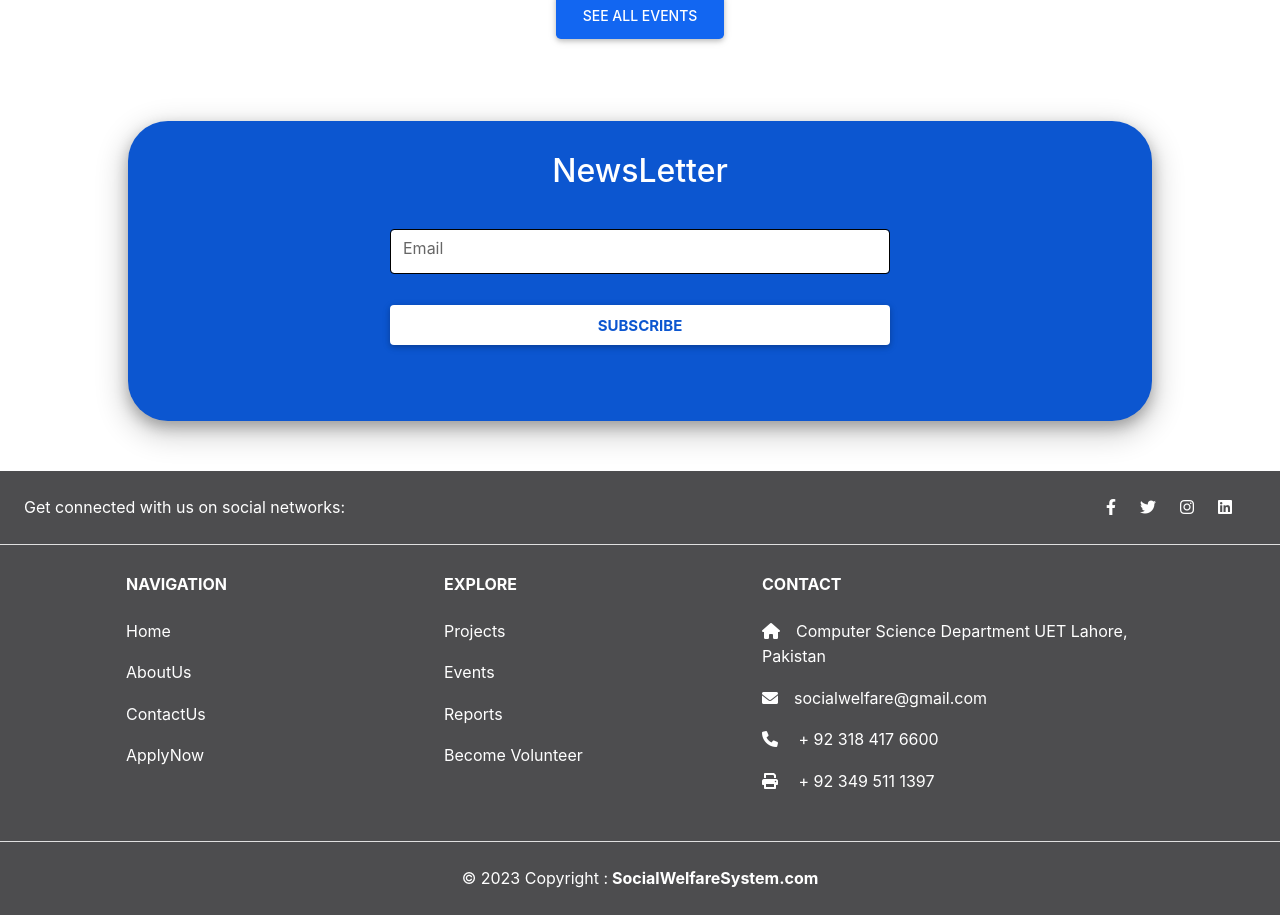
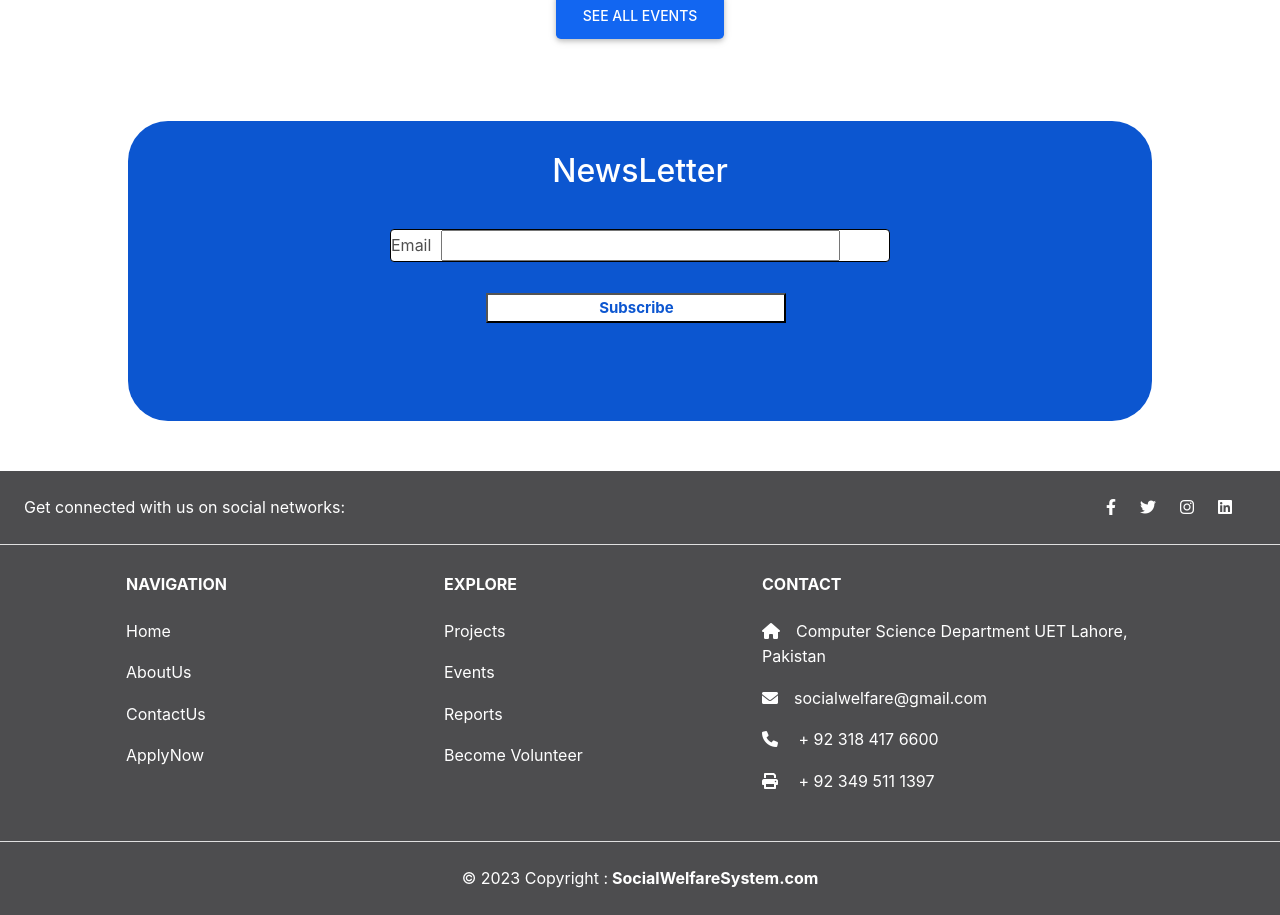
Before and after one commit to amjadkhanniazi/fyp_frontend, a React (Create React App) app: page / in a window 1280 px wide. Shown: the part 3280-4195 px from the top of the page. Built offline with nearby package versions, Linux system fonts and the light colour scheme.

Commit message:
successfully added api calling for news_letter section, everything unchanged, only bootstrap classes removed form form section.

```diff
--- a/src/components/Home.js
+++ b/src/components/Home.js
@@ -1,10 +1,39 @@
-import React from 'react'
+import React, {useState} from 'react'
 import Navbar from './Navbar';
 import Footer from './Footer';
 import { Link, useNavigate, } from 'react-router-dom';
 import { Grid } from '@mui/material';
+import axios from 'axios';
 
 export default function Home() {
+
+
+  const [newsletterEmail, setNewsletterEmail] = useState('');
+  const [message, setMessage] = useState('');
+
+  const handleNewsletterEmailChange = (e) => {
+    setNewsletterEmail(e.target.value);
+  };
+
+
+
+
+    const handleSubmitNewsletter = async (e) => {
+      e.preventDefault();
+
+      try {
+        await axios.post('https://localhost:7008/api/NewsLetters', {
+          email: newsletterEmail,
+        });
+
+        setNewsletterEmail('');
+        setMessage('Subscription successful! Thank you for subscribing.');
+      } catch (error) {
+
+        setMessage('Failed to subscribe. Please try again later.');
+      }
+    };
+
 
   const navigate = useNavigate()
   return (
@@ -322,29 +351,41 @@ export default function Home() {
           {/* Home News letter section */}
 
           <section style={{ padding: '50px 0px' }}>
-            <div className="shadow-4-strong" style={{ height: "300px", width: "100%", backgroundColor: "#0C56D0", borderRadius: "40px" }}>
+            <div  style={{ height: "300px", width: "100%", backgroundColor: "#0C56D0", borderRadius: "40px" }}>
 
-              <form>
-                <h2 style={{ color: "white", textAlign: "center", lineHeight: "100px" }}>NewsLetter</h2>
+            <form onSubmit={handleSubmitNewsletter}>
+            <h2 style={{ color: 'white', textAlign: 'center', lineHeight: '100px' }}>NewsLetter</h2>
+            <div  style={{ width: '80%', maxWidth: '500px', border: '1px solid black', borderRadius: '4px', margin: 'auto', backgroundColor: 'white' }}>
 
-                <div className="form-outline form-control"
-                  style={{ width: "80%", maxWidth: '500px', border: "1px solid black", borderRadius: "4px", margin: "auto", backgroundColor: "white" }}>
+            <label  htmlFor="form12">Email </label>
 
-                  <input type="text" id="form12" className="form-control" />
-                  <label className="form-label" htmlFor="form12">Email</label>
+              <input
+                type="text"
+                id="form12"
+                style={{width: '80%',marginLeft:'10px'}}
+                value={newsletterEmail}
+                onChange={handleNewsletterEmailChange}
+              />
 
-                </div>
+            </div>
+            <button
+              type="submit"
 
-                <button type="submit" className="btn btn-primary btn-block mb-4" style={{
-                  width: "80%", maxWidth: '500px', margin: "3% auto",
-                  color: "#0C56D0", backgroundColor: "white", fontWeight: "bold", fontSize: "15px"
-                }}>
+              style={{
+                width: '80%',
+                maxWidth: '300px',
+                margin: '3% 35%',
+                color: '#0C56D0',
+                backgroundColor: 'white',
+                fontWeight: 'bold',
+                fontSize: '15px',
+              }}
+            >
+              Subscribe
+            </button>
+          </form>
+          <p style={{ color: 'White', textAlign: 'center' }}>{message}</p>
 
-                  Subscribe
-                </button>
-
-
-              </form>
             </div>
 
           </section>
```
